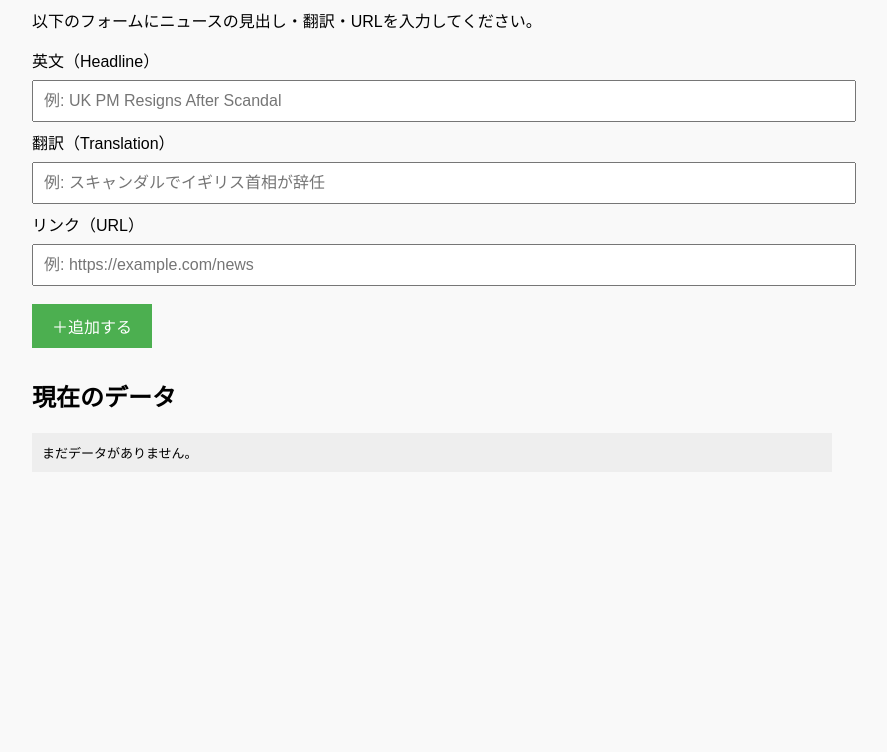
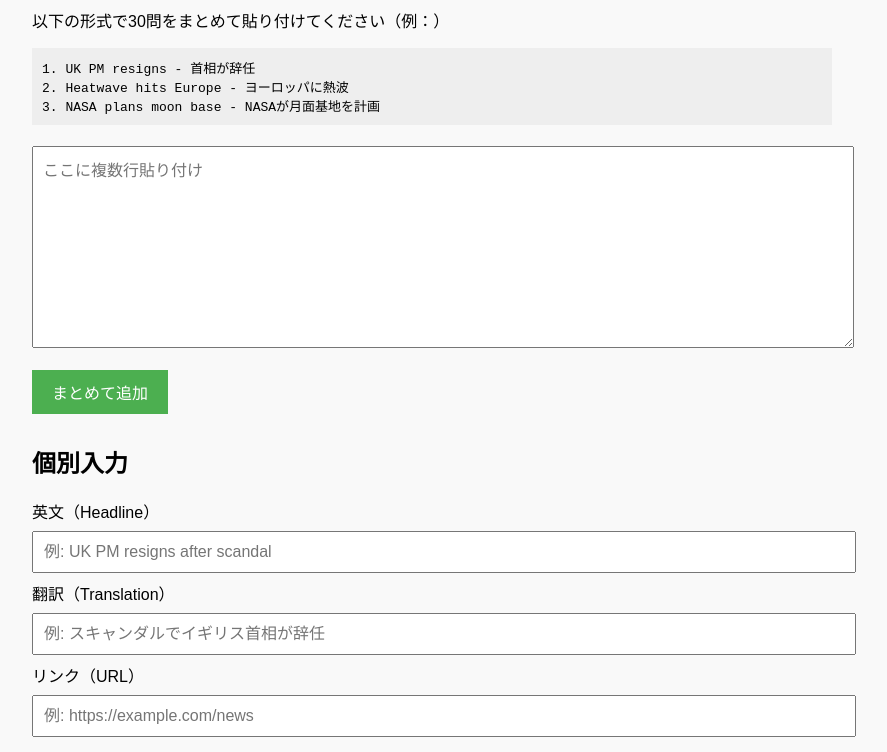
Before and after one commit to buttyaiku/typing-news-game-v2, a plain HTML site: page edit.html in a window 1280 px wide. Shown: the part 101-853 px from the top of the page, without its empty margins (208-1095 px from the left). Before the commit the page ends 800 px from the top, so only its background shows below. Drawn offline with Linux system fonts and the light colour scheme.

Commit message:
Update edit.html

```diff
--- a/edit.html
+++ b/edit.html
@@ -2,60 +2,44 @@
 <html lang="en">
 <head>
   <meta charset="UTF-8" />
-  <title>News Entry</title>
+  <title>News Entry - Bulk Input</title>
   <style>
-    body {
-      font-family: Arial, sans-serif;
-      padding: 20px;
-      max-width: 800px;
-      margin: auto;
-      background-color: #f9f9f9;
-    }
-    input, textarea {
-      width: 100%;
-      padding: 10px;
-      margin: 8px 0;
-      font-size: 16px;
-    }
-    button {
-      padding: 10px 20px;
-      margin: 10px 0;
-      font-size: 16px;
-      background-color: #4CAF50;
-      color: white;
-      border: none;
-      cursor: pointer;
-    }
-    button:hover {
-      background-color: #45a049;
-    }
-    pre {
-      background-color: #eee;
-      padding: 10px;
-      white-space: pre-wrap;
-    }
+    body { font-family: Arial, sans-serif; padding: 20px; max-width: 800px; margin: auto; background: #f9f9f9; }
+    input, textarea { width: 100%; padding: 10px; margin: 8px 0; font-size: 16px; }
+    button { padding: 10px 20px; margin: 10px 5px 10px 0; font-size: 16px; background: #4CAF50; color: white; border: none; cursor: pointer; }
+    button:hover { background: #45a049; }
+    pre { background: #eee; padding: 10px; white-space: pre-wrap; }
   </style>
 </head>
 <body>
-  <h1>ニュース登録ページ</h1>
-  <p>以下のフォームにニュースの見出し・翻訳・URLを入力してください。</p>
+  <h1>ニュース登録（まとめて貼り付け）</h1>
 
+  <p>以下の形式で30問をまとめて貼り付けてください（例：）</p>
+  <pre>1. UK PM resigns - 首相が辞任
+2. Heatwave hits Europe - ヨーロッパに熱波
+3. NASA plans moon base - NASAが月面基地を計画</pre>
+
+  <textarea id="bulkInput" rows="10" placeholder="ここに複数行貼り付け"></textarea>
+  <button onclick="parseBulkInput()">まとめて追加</button>
+
+  <h2>個別入力</h2>
   <label>英文（Headline）</label>
-  <input type="text" id="headline" placeholder="例: UK PM Resigns After Scandal">
-
+  <input type="text" id="headline" placeholder="例: UK PM resigns after scandal">
   <label>翻訳（Translation）</label>
   <input type="text" id="translation" placeholder="例: スキャンダルでイギリス首相が辞任">
-
   <label>リンク（URL）</label>
   <input type="text" id="url" placeholder="例: https://example.com/news">
-
   <button onclick="addEntry()">＋追加する</button>
 
   <h2>現在のデータ</h2>
   <pre id="output"></pre>
 
   <script>
-    let headlines = [];
+    let headlines = JSON.parse(localStorage.getItem("headlines") || "[]");
+
+    function displayOutput() {
+      document.getElementById("output").textContent = JSON.stringify(headlines, null, 2);
+    }
 
     function addEntry() {
       const headline = document.getElementById("headline").value.trim();
@@ -68,21 +52,27 @@
       }
 
       headlines.push({ text: headline, translation: translation, url: url });
+      localStorage.setItem("headlines", JSON.stringify(headlines, null, 2));
+      displayOutput();
 
       document.getElementById("headline").value = "";
       document.getElementById("translation").value = "";
       document.getElementById("url").value = "";
+    }
 
+    function parseBulkInput() {
+      const lines = document.getElementById("bulkInput").value.trim().split("\n");
+      for (let line of lines) {
+        const parts = line.replace(/^\d+\.\s*/, "").split(/\s+-\s+/);
+        if (parts.length === 2) {
+          headlines.push({ text: parts[0], translation: parts[1], url: "#" });
+        }
+      }
       localStorage.setItem("headlines", JSON.stringify(headlines, null, 2));
       displayOutput();
+      document.getElementById("bulkInput").value = "";
     }
 
-    function displayOutput() {
-      const saved = localStorage.getItem("headlines");
-      document.getElementById("output").textContent = saved || "まだデータがありません。";
-    }
-
-    // 初期表示
     window.onload = displayOutput;
   </script>
 </body>
```
